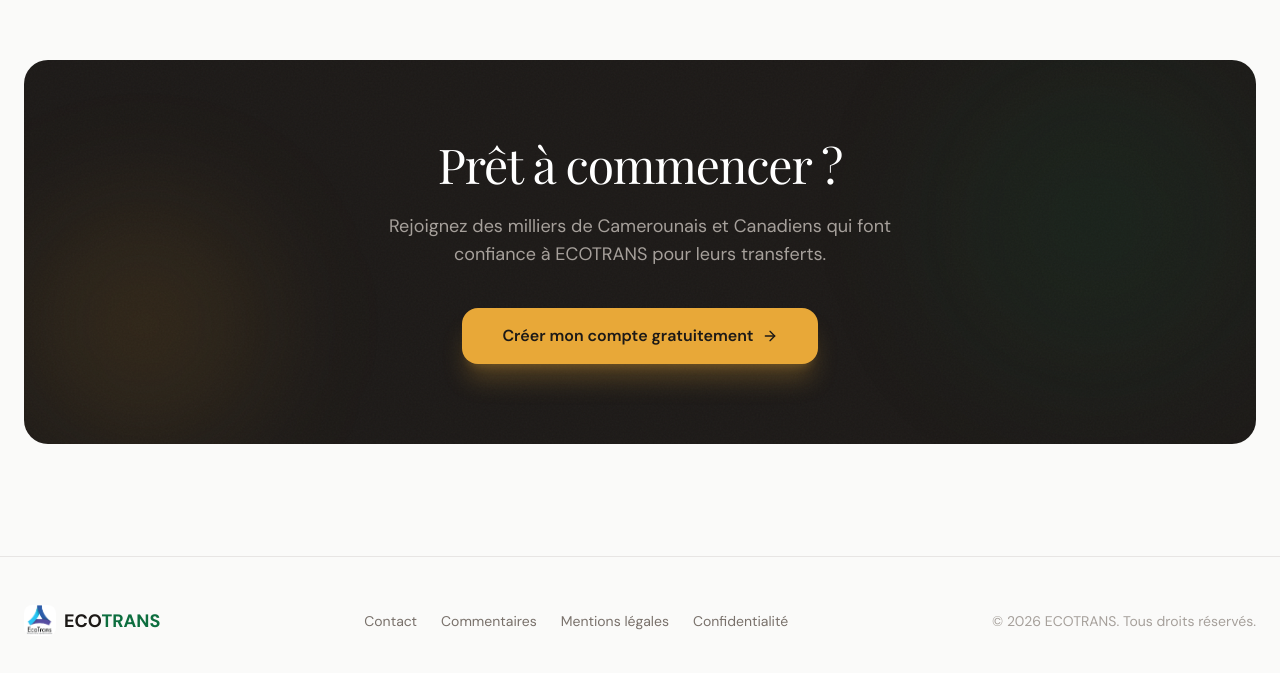
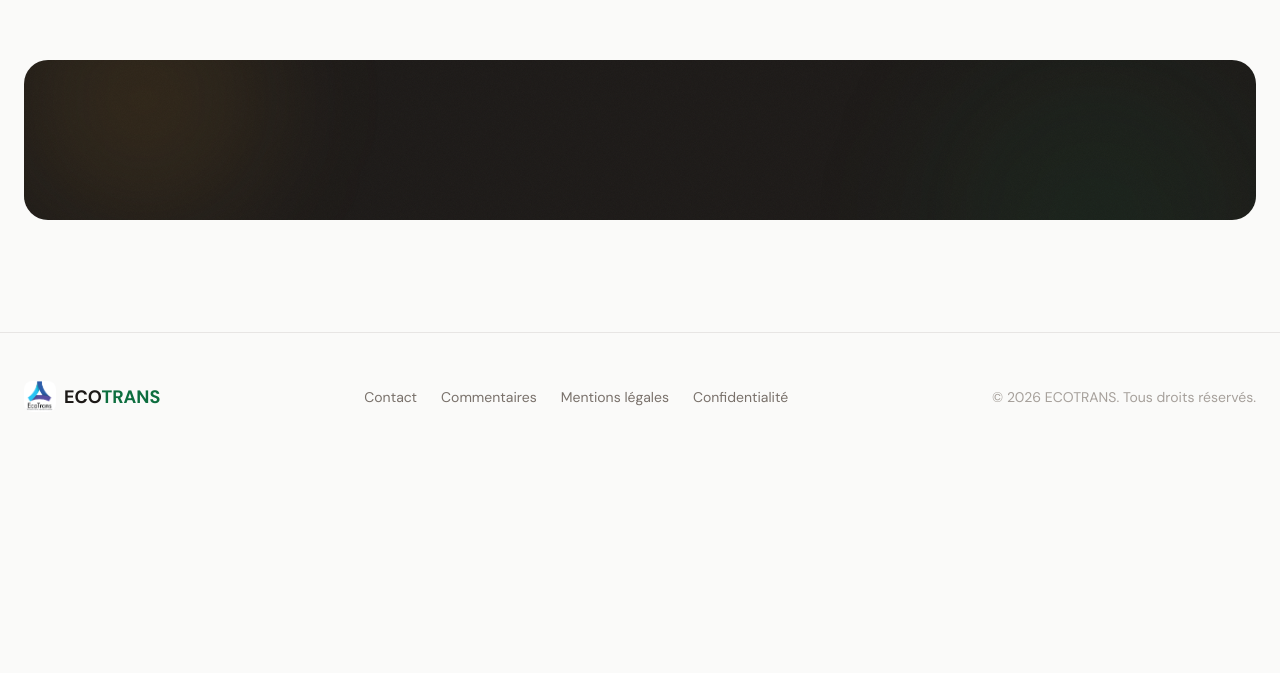
Before and after one commit to archi-cyber/TransfertMoney, a Next.js app: page / in a window 1280 px wide. Shown: the part 6151-6824 px from the top of the page. After the commit the page ends 6612 px from the top, so only its background shows below. Built offline with nearby package versions, Linux system fonts and the light colour scheme; no server answers; a web font is replaced by a local one.

Commit message:
Remove introductory content from page
Removed introductory text and registration link from the page.

Signed-off-by: ghislotf-source <ghislotf@gmail.com>

```diff
--- a/app/page.tsx
+++ b/app/page.tsx
@@ -1000,22 +1000,7 @@ export default function LandingPage() {
             <div className="absolute top-0 right-0 w-80 h-80 bg-[#0d6e3f]/10 rounded-full blur-3xl" />
             <div className="absolute bottom-0 left-0 w-60 h-60 bg-[#e8a838]/10 rounded-full blur-3xl" />
 
-            <div className="relative z-10">
-              <h2 className="font-display text-3xl md:text-5xl tracking-tight text-white mb-6">
-                Prêt à commencer ?
-              </h2>
-              <p className="text-stone-400 text-lg mb-10 max-w-lg mx-auto">
-                Rejoignez des milliers de Camerounais et Canadiens qui font
-                confiance à ECOTRANS pour leurs transferts.
-              </p>
-              <Link
-                href="/auth/register"
-                className="group inline-flex items-center gap-2 px-10 py-4 text-base font-semibold text-stone-900 bg-[#e8a838] hover:bg-[#f0c060] rounded-2xl transition-all shadow-xl shadow-[#e8a838]/25"
-              >
-                Créer mon compte gratuitement
-                <ArrowRight className="w-4 h-4 group-hover:translate-x-1 transition-transform" />
-              </Link>
-            </div>
+
           </motion.div>
         </div>
       </section>
```
